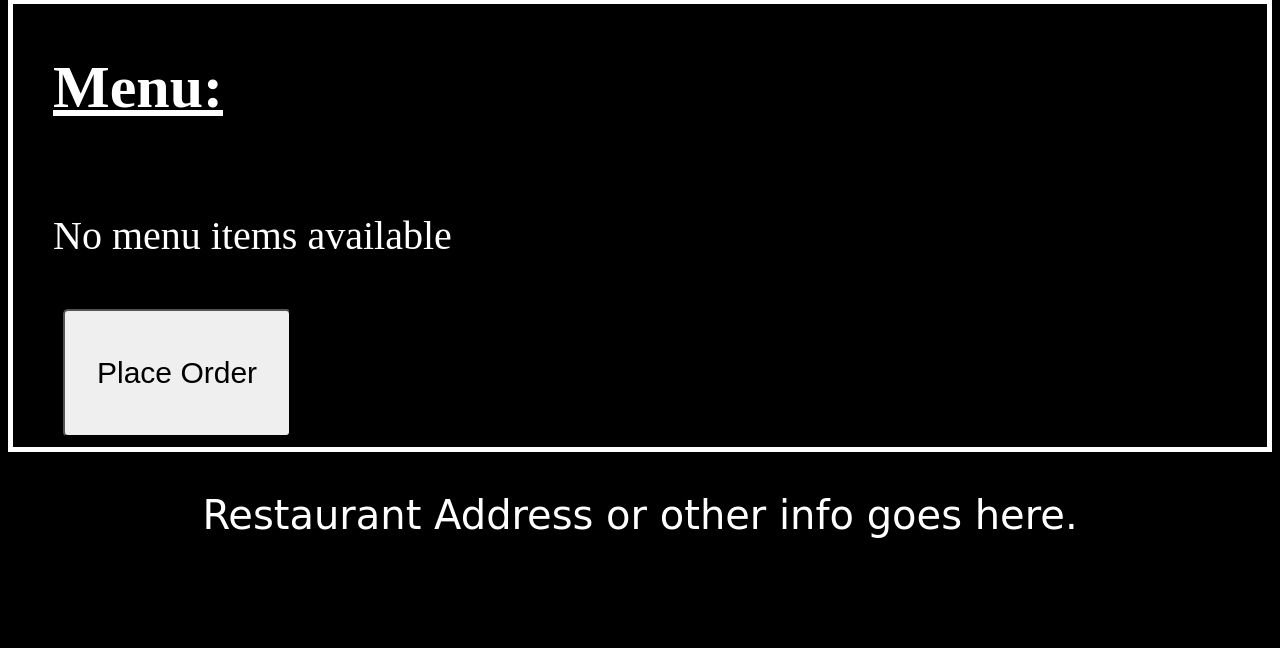
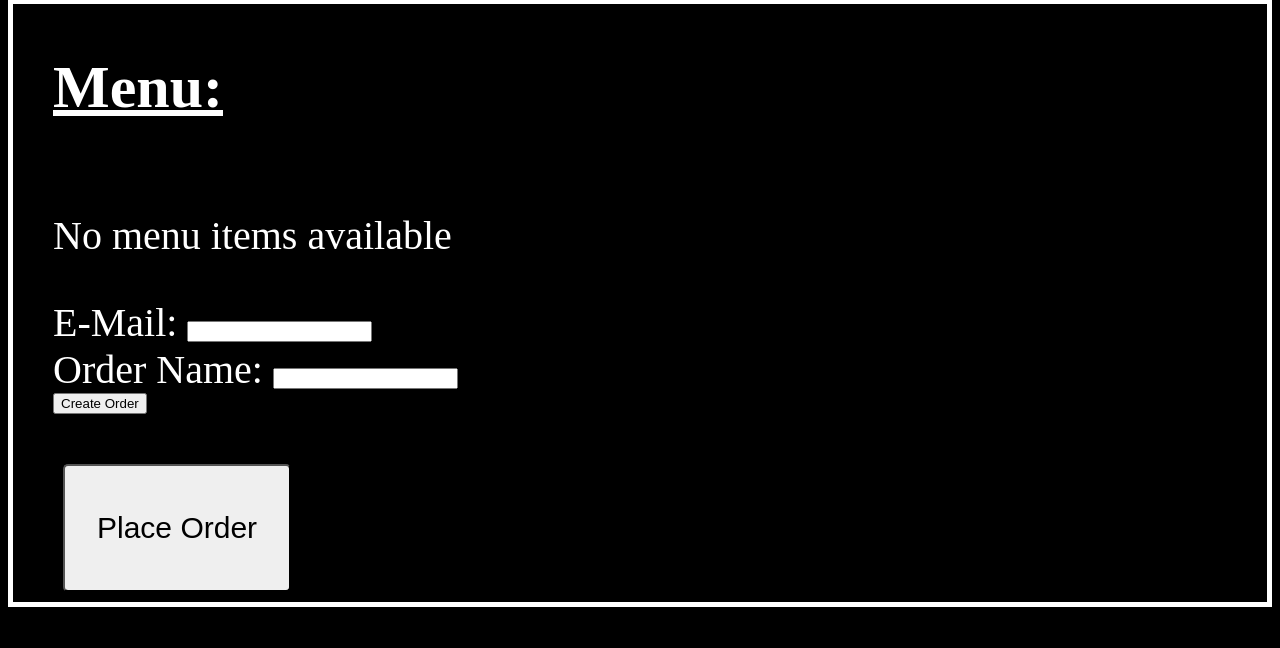
Before and after one commit to Kardbord/us-burger, a Django app: page /customerMenu/ in a window 1280 px wide. Shown: the part 250-898 px from the top of the page. Before the commit the page ends 788 px from the top, so only its background shows below. Run offline with Django 3.2, Linux system fonts and the light colour scheme; data that the repository does not hold is empty.

Commit message:
Tanner W: added the email and order name input boxes and sumbit input button on the Menu page.

```diff
--- a/restaurant/templates/restaurant/customerMenu.html
+++ b/restaurant/templates/restaurant/customerMenu.html
@@ -45,6 +45,17 @@
                     <p>No menu items available</p>
                 {% endif %}
 
+
+
+				<form>
+					E-Mail: <input type="email" name="email"><br>
+					Order Name: <input type="text" name="orderName"><br>
+					<input type="submit" value="Create Order">
+				</form>
+
+
+
+
 				<a href="{% url 'restaurant:customerOrder' %}">
 					<button>
 						<p>Place Order</p>
@@ -52,6 +63,7 @@
 				</a>
 
 			</menu>
+
 
 		</main>
 
--- a/restaurant/templates/restaurant/index.html
+++ b/restaurant/templates/restaurant/index.html
@@ -28,7 +28,7 @@
 				<li>
 					<form>
 						<h6>Enter email to edit current order:
-							<input type="email" name="orderEmail" value="email">
+							<input type="email" name="orderEmail" value="">
 							<input type="submit" value="Submit">
 						</h6>
 					</form>
```
Also changed, not shown: restaurant/migrations/0007_order_order_items_are_available.py (added), restaurant/migrations/0008_waittime.py (added).
